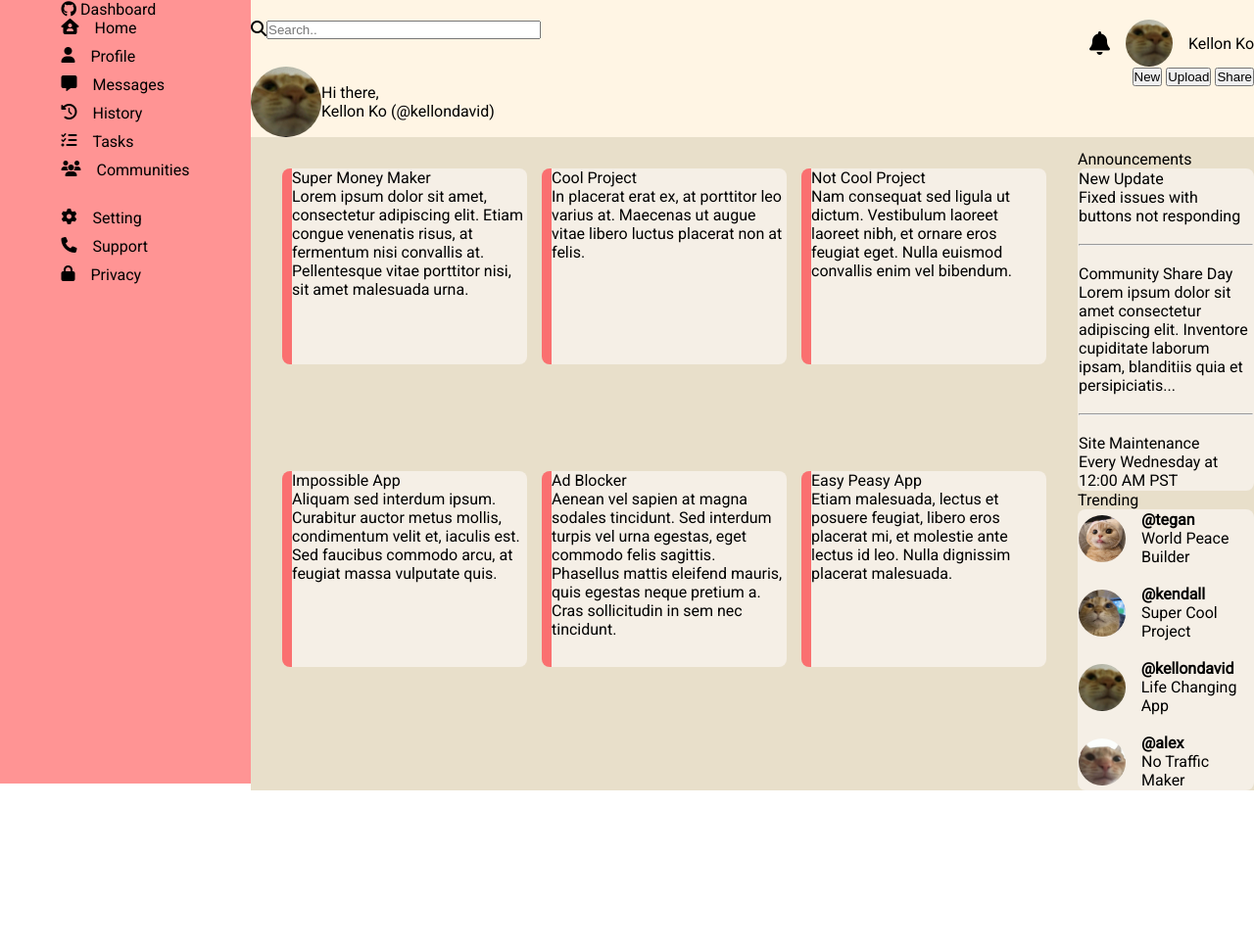
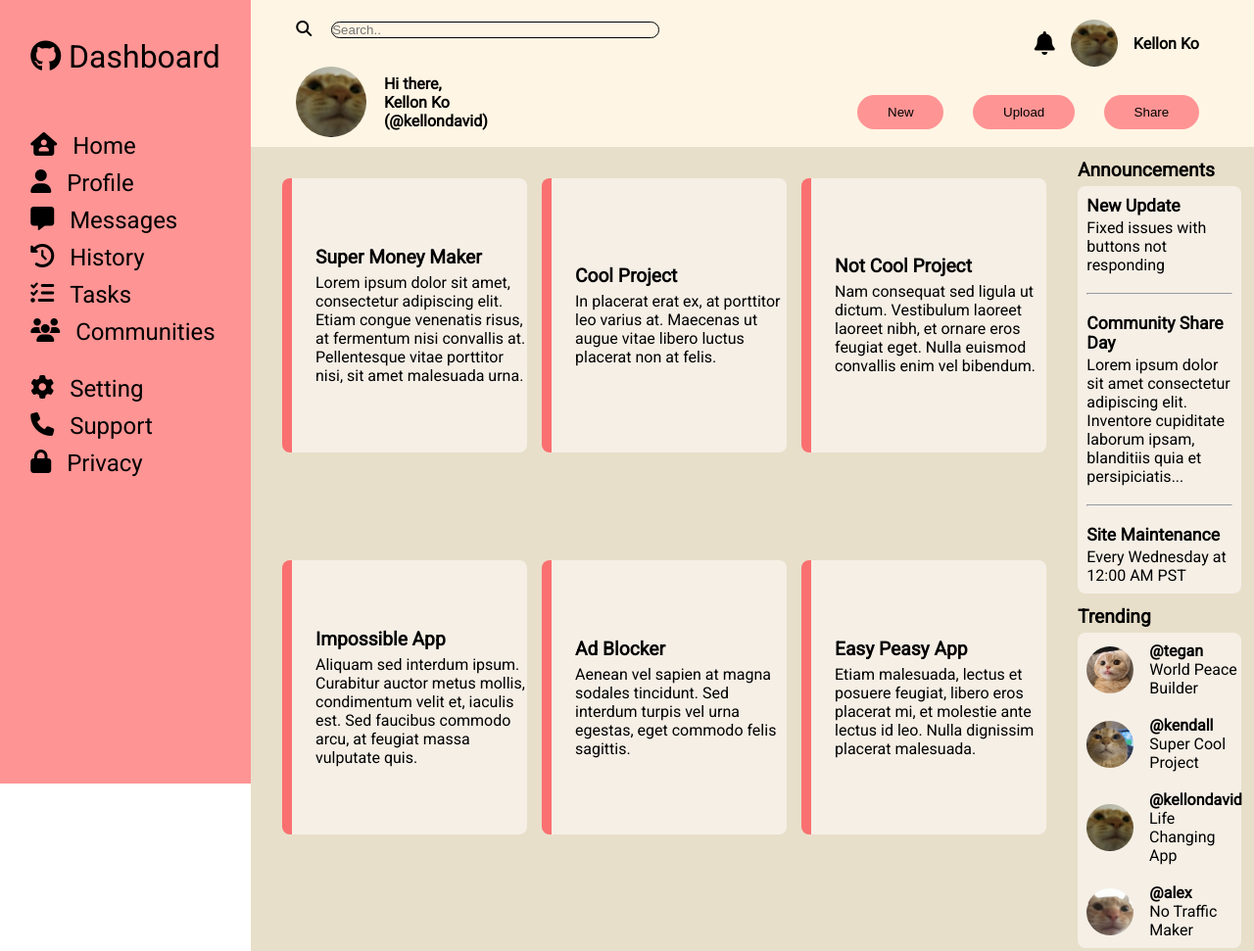
Before and after one commit to kellondavid/admin-dashboard, a plain HTML site: page index.html in a window 1280 px wide. Shown: the top 971 px of the page at 98% size. Before the commit the page ends 807 px from the top, so only its background shows below. Drawn offline with Linux system fonts and the light colour scheme; a web font is replaced by a local one.

Commit message:
add padding, margins, style buttons and search bar

```diff
--- a/index.html
+++ b/index.html
@@ -22,7 +22,7 @@
       <div class="header">
         <div class="searchBar">
           <i class="fa-solid fa-magnifying-glass"></i
-          ><input type="text" placeholder="Search.." />
+          ><input class="search" type="text" placeholder="Search.." />
         </div>
         <p class="account">
           <i class="fa-solid fa-bell fa-xl"></i>
@@ -106,9 +106,7 @@
             <p class="articleTitle">Ad Blocker</p>
             <p>
               Aenean vel sapien at magna sodales tincidunt. Sed interdum turpis
-              vel urna egestas, eget commodo felis sagittis. Phasellus mattis
-              eleifend mauris, quis egestas neque pretium a. Cras sollicitudin
-              in sem nec tincidunt.
+              vel urna egestas, eget commodo felis sagittis.
             </p>
           </div>
           <div class="cardContents">
@@ -121,14 +119,14 @@
           </div>
         </div>
         <div class="rightSide">
-          <p>Announcements</p>
+          <p class="annTitle">Announcements</p>
           <div class="announcementContents">
-            <p>New Update</p>
+            <p class="annSubject">New Update</p>
             <p>Fixed issues with buttons not responding</p>
             <br />
             <hr />
             <br />
-            <p>Community Share Day</p>
+            <p class="annSubject">Community Share Day</p>
             <p>
               Lorem ipsum dolor sit amet consectetur adipiscing elit. Inventore
               cupiditate laborum ipsam, blanditiis quia et persipiciatis...
@@ -136,11 +134,11 @@
             <br />
             <hr />
             <br />
-            <p>Site Maintenance</p>
+            <p class="annSubject">Site Maintenance</p>
             <p>Every Wednesday at 12:00 AM PST</p>
           </div>
           <div class="trending">
-            <p>Trending</p>
+            <p class="trendTitle">Trending</p>
             <div class="trendingContent">
               <div class="trendingBoxes">
                 <img src="./img/cat1.jpeg" alt="cat" />
--- a/style.css
+++ b/style.css
@@ -32,12 +32,27 @@ ul {
   padding-top: 2%;
 }
 
+.searchBar {
+  margin-left: 10%;
+}
+
+.search {
+  display: inline-block;
+  border: 1px solid black;
+  background-color: var(--gray--2);
+  margin-left: 1.25rem;
+  border-radius: 99em;
+  width: min(80%, 700px);
+}
+
 .account {
   margin-left: auto;
   display: flex;
   justify-content: center;
   align-items: center;
   gap: 1rem;
+  margin-right: 10%;
+  font-weight: 900;
 }
 
 .fa-bell {
@@ -47,6 +62,22 @@ ul {
 .menu {
   grid-row: 3/5;
   margin-left: auto;
+  margin-right: 10%;
+  margin-top: 5%;
+}
+
+.menu ul {
+  display: flex;
+  gap: 30px;
+}
+
+button {
+  background-color: #ff9494;
+
+  padding: 0.75em 2.3em;
+  border-radius: 99em;
+  border: none;
+  cursor: pointer;
 }
 
 .hello {
@@ -57,12 +88,24 @@ ul {
   grid-row: 3/5;
   display: flex;
   align-items: center;
+  margin-left: 10%;
+  margin-bottom: 2%;
+  font-weight: 900;
+}
+
+.helloBox p {
+  margin-left: 10%;
 }
 
 .helloImg {
   border-radius: 50%;
   height: 4.5rem;
   width: 4.5rem;
+}
+
+.logo {
+  padding-top: 20%;
+  font-size: 2rem;
 }
 
 .sidebar {
@@ -73,12 +116,14 @@ ul {
 .sideMenu {
   display: grid;
   gap: 30px;
+  padding-top: 30%;
 }
 
 .sideMenu ul {
   display: grid;
   gap: 10px;
   cursor: pointer;
+  font-size: 1.5rem;
 }
 
 .sideMenu ul li {
@@ -104,23 +149,63 @@ ul {
   padding: 2rem;
 }
 
+.articleTitle {
+  font-weight: 900;
+  margin-bottom: 2%;
+  font-size: 1.2rem;
+}
+
 .cardContents {
-  height: 200px;
+  display: flex;
+  flex-direction: column;
+  justify-content: center;
+  height: 280px;
   background-color: #f5efe6;
   border-radius: 0.5rem;
   box-shadow: var(--shadow);
   border-left: 10px solid #fa7070;
 }
 
+.cardContents p {
+  margin-left: 10%;
+}
+
 .rightSide {
   grid-column: 2/3;
   margin-top: 7%;
+  margin-right: 7%;
+}
+
+.annTitle {
+  font-weight: 900;
+  font-size: 1.2rem;
+  margin-bottom: 3%;
+}
+
+.annSubject {
+  font-weight: 900;
+  font-size: 1.1rem;
+  margin-bottom: 2%;
 }
 
 .announcementContents {
   border-radius: 0.5rem;
   border: 1px solid transparent;
   background-color: #f5efe6;
+  display: flex;
+  flex-direction: column;
+  padding: 5%;
+}
+
+.trendTitle {
+  font-weight: 900;
+  font-size: 1.2rem;
+  margin-bottom: 3%;
+}
+
+.trending {
+  margin-top: 7%;
+  margin-bottom: 7%;
 }
 
 .trendingContent {
@@ -128,6 +213,11 @@ ul {
   border-radius: 0.5rem;
   border: 1px solid transparent;
   background-color: #f5efe6;
+  display: flex;
+  flex-direction: column;
+  padding-top: 5%;
+  padding-left: 5%;
+  padding-bottom: 5%;
 }
 
 .trendingBoxes {
@@ -137,9 +227,6 @@ ul {
   cursor: pointer;
 }
 
-.trend {
-}
-
 img {
   border-radius: 50%;
   height: 3rem;
```
